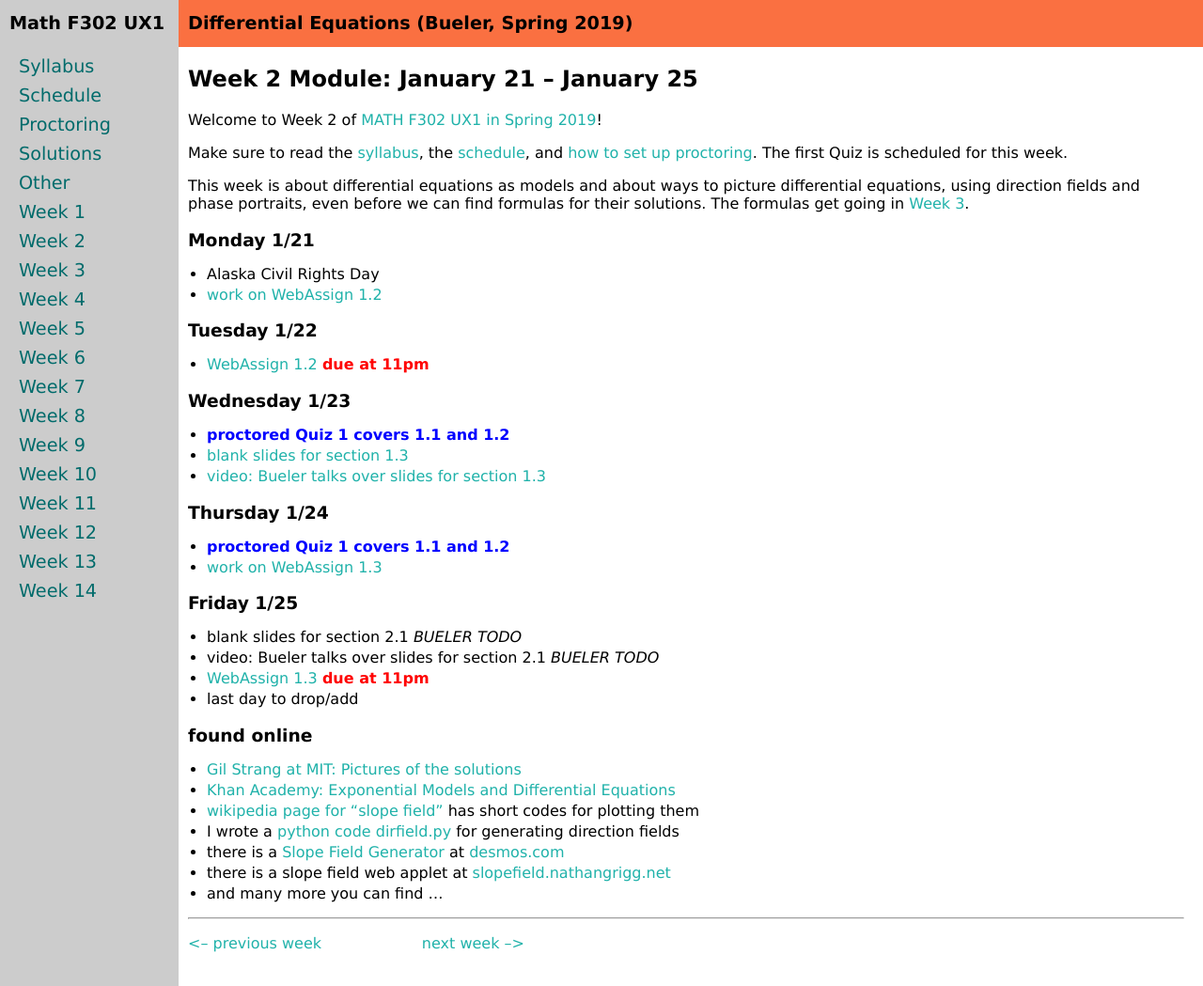
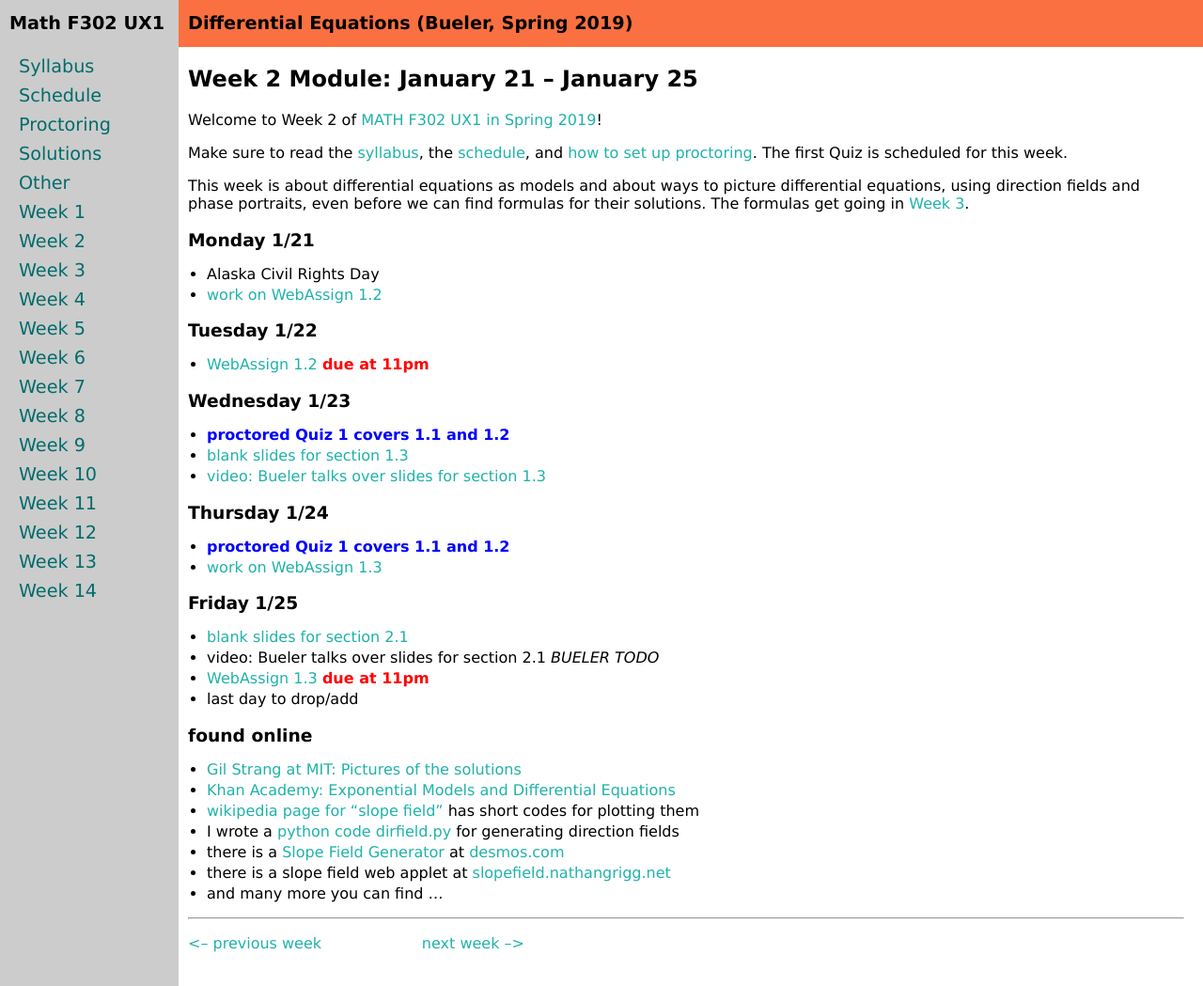
Before and after one commit to bueler/math302, a Jekyll site: the page built from week2.md, in a window 1280 px wide and 1049 px high. Shown: the whole window at 94% size. Built offline with Jekyll 4.4.1, drawn with Linux system fonts in a browser that asks for light colours.

Commit message:
post slides

```diff
--- a/week2.md
+++ b/week2.md
@@ -28,7 +28,7 @@ This week is about differential equations as models and about ways to picture di
 * [work on WebAssign 1.3](https://www.webassign.net/)
 
 ### Friday 1/25
-* blank slides for section 2.1 _BUELER TODO_
+* [blank slides for section 2.1](assets/slides/2-1.pdf)
 * video: Bueler talks over slides for section 2.1 _BUELER TODO_
 * [WebAssign 1.3](https://www.webassign.net/) <span style="color:red">**due at 11pm**</span>
 * last day to drop/add
```
Also changed, not shown: 1 other file.
